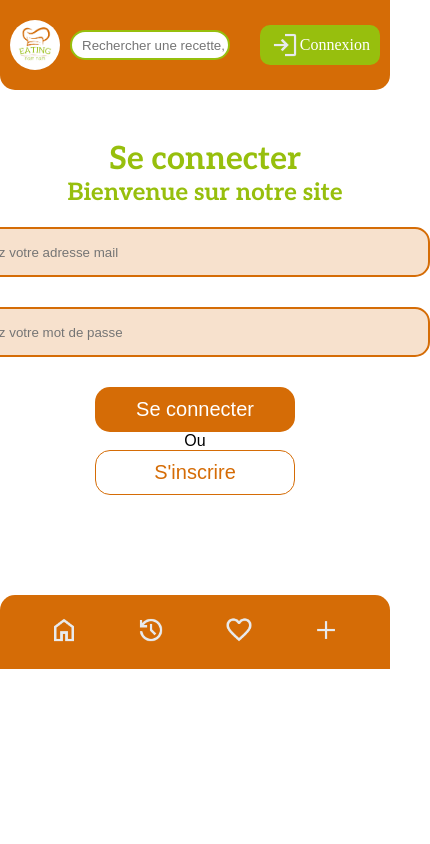
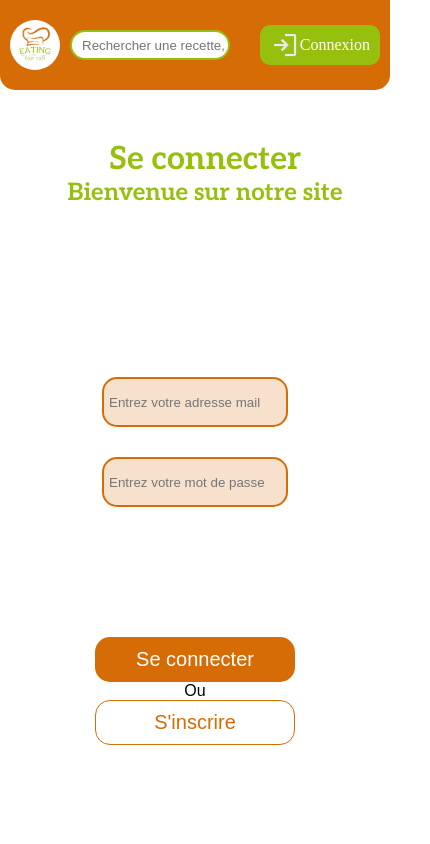
Before and after one commit to WildCodeSchool-2024-02/js-valence-p3-eating-nam-nam, a React (Vite) app in the folder client/: page /connexion in a window 390 px wide. Shown: the top 844 px of the page, 430 px wide, since content can reach past the window. Built offline with nearby package versions, Linux system fonts and the light colour scheme; a web font is replaced by a local one.

Commit message:
responsive se connecter

```diff
--- a/client/src/styles/Login.css
+++ b/client/src/styles/Login.css
@@ -41,7 +41,6 @@
 }
 
 .login_form input {
-  width: 470px;
   height: 50px;
   border-radius: 15px;
   border: 2px solid var(--orange);
@@ -72,6 +71,11 @@
   cursor: pointer;
 }
 @media (max-width: 500px) {
+  * {
+    margin: 0;
+    padding: 0;
+    box-sizing: border-box;
+  }
   .info_login {
     margin-top: 100px;
   }
@@ -92,4 +96,16 @@
     margin-top: 0px;
     margin-bottom: 100px;
   }
+  .button_footer {
+    margin-top: 180px;
+  }
+  .log_button button {
+    margin-top: 100px;
+  }
+  .login_form {
+    margin-top: 150px;
+  }
+  .login_form input {
+    width: auto;
+  }
 }
```
